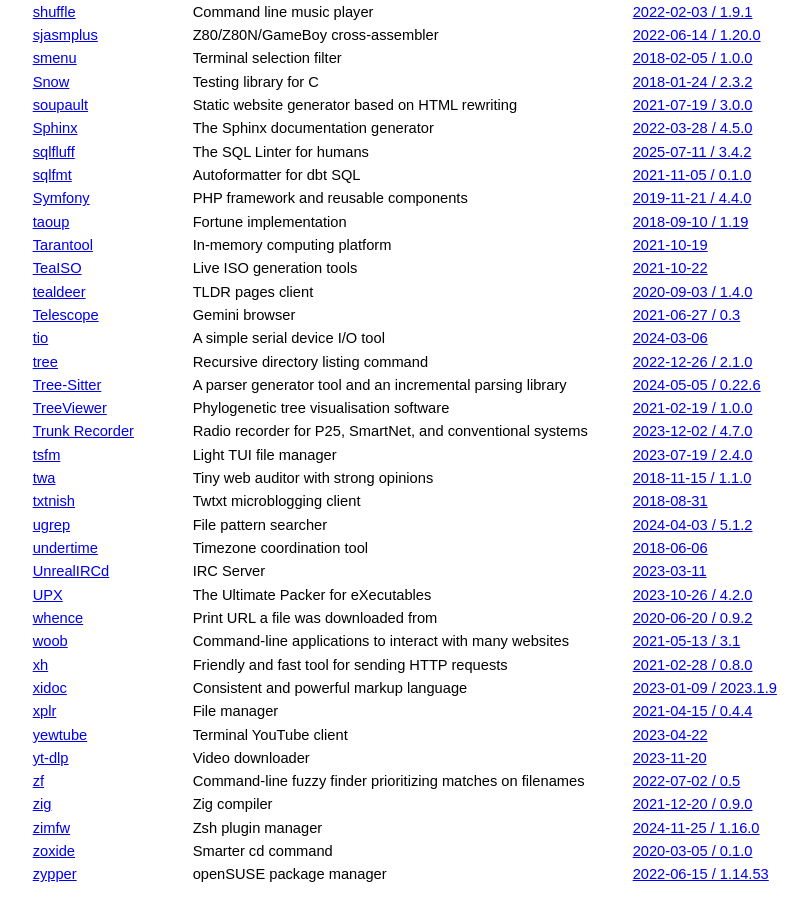
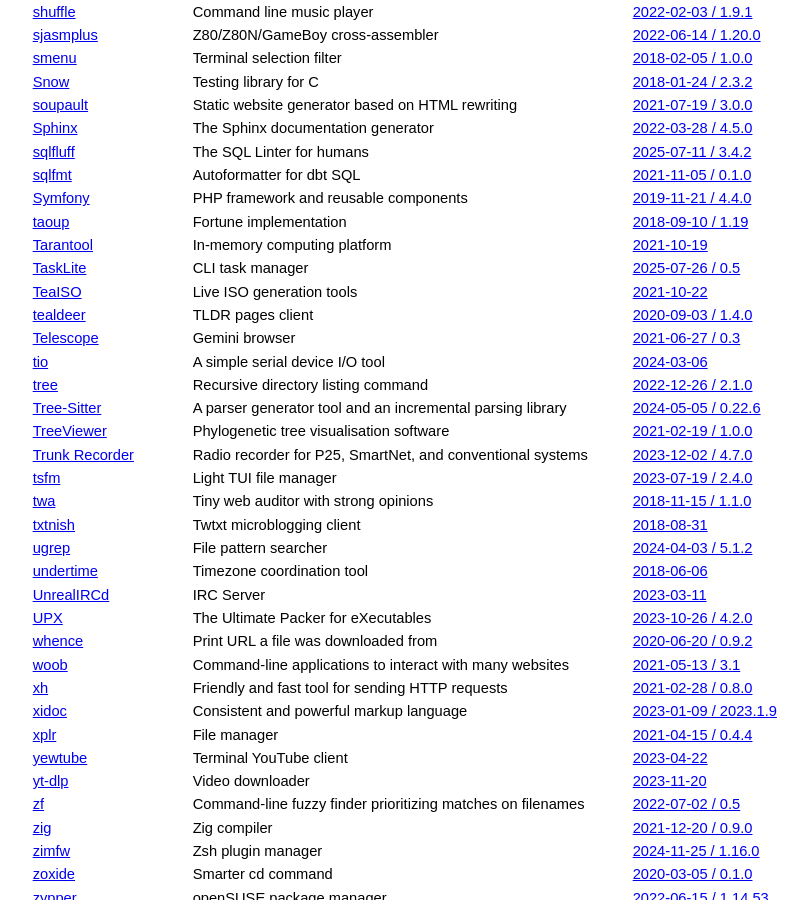
Before and after one commit to jcs/no_color, a Jekyll site: the page built from index.md, in a window 1280 px wide and 900 px high, scrolled down 6183 px. Shown: the whole window, without its empty margins (211-1019 px from the left). Built offline with Jekyll 4.4.1, drawn with Linux system fonts in a browser that asks for light colours; our own code applies the rules of GitHub Pages for plain Markdown files.

Commit message:
Add TaskLite (#315)

```diff
--- a/index.md
+++ b/index.md
@@ -298,6 +298,7 @@ color by default via `NO_COLOR`.
 | [Symfony](https://github.com/symfony/symfony) | PHP framework and reusable components | [2019-11-21 / 4.4.0](https://symfony.com/releases/4.4) |
 | [taoup](http://github.com/globalcitizen/taoup) | Fortune implementation | [2018-09-10 / 1.19](https://github.com/globalcitizen/taoup/commit/fb2dc7768a2dc9b74816ce5126e40b93338291f7) |
 | [Tarantool](https://www.tarantool.io/) | In-memory computing platform | [2021-10-19](https://github.com/tarantool/tarantool/commit/1163aa056398e21fbbedc25bcc9aa858fad9cdff) |
+| [TaskLite](https://tasklite.org/) | CLI task manager | [2025-07-26 / 0.5](https://github.com/ad-si/TaskLite/releases/tag/v0.5.0.0) |
 | [TeaISO](https://gitlab.com/tearch-linux/applications-and-tools/teaiso) | Live ISO generation tools | [2021-10-22](https://gitlab.com/tearch-linux/applications-and-tools/teaiso/-/commit/151c61c299bd71adc1987ef73ad588cfbe88d244) |
 | [tealdeer](http://github.com/dbrgn/tealdeer) | TLDR pages client | [2020-09-03 / 1.4.0](https://github.com/dbrgn/tealdeer/releases/tag/v1.4.0) |
 | [Telescope](https://telescope.omarpolo.com) | Gemini browser | [2021-06-27 / 0.3](https://github.com/omar-polo/telescope/releases/tag/0.3) |
```
